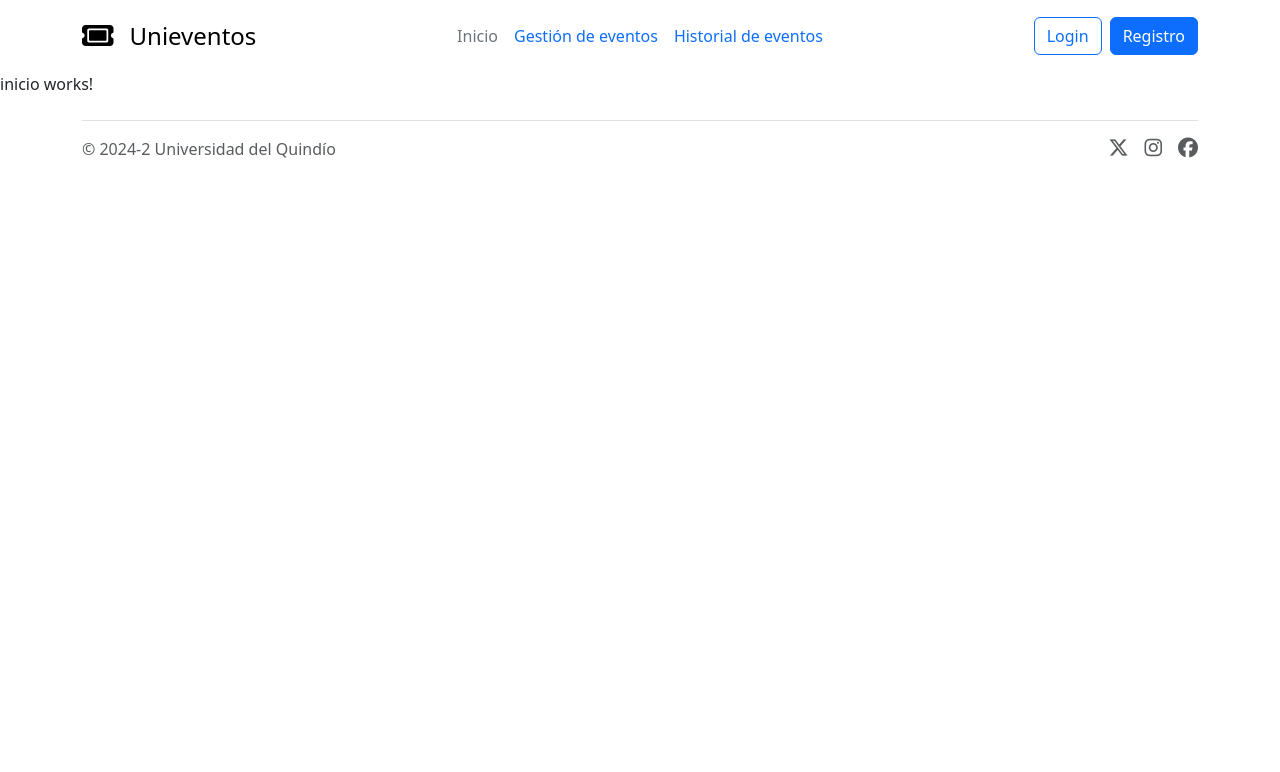
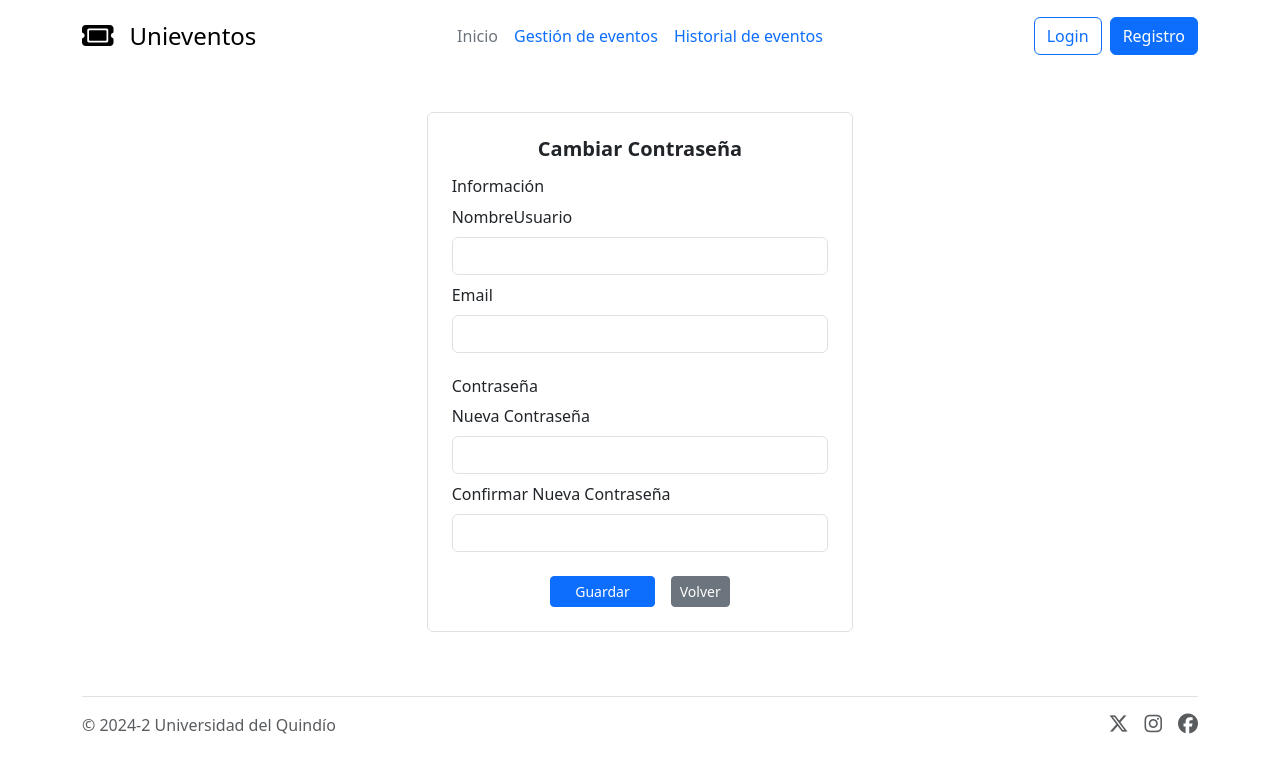
Before and after one commit to cos-03/FrontUnieventos, an Angular app: page /cambiar-contrasenia-olvidada in a window 1280 px wide. Before the commit this address led to /. Shown: the top 772 px of the page. Built offline with nearby package versions, Linux system fonts and the light colour scheme.

Commit message:
creación de componentes
Se crea el componente cambiar contraseña olvidada, aun no se conecta con el back.

```diff
--- a/src/app/app.routes.ts
+++ b/src/app/app.routes.ts
@@ -13,6 +13,7 @@ import { RecuperarContraseniaComponent } from './componentes/recuperar-contrasen
 import { GestionEventosComponent } from './componentes/gestion-eventos/gestion-eventos.component';
 import { HistorialComprasComponent } from './historial-compras/historial-compras.component';
 import { ValidarCodigoComponent } from './componentes/validar-codigo/validar-codigo.component';
+import { CambiarContraseniaOlvidadaComponent } from './componentes/cambiar-contrasenia-olvidada/cambiar-contrasenia-olvidada.component';
 
 export const routes: Routes = [
    { path: '', component: InicioComponent },  // Ruta raíz
@@ -29,5 +30,6 @@ export const routes: Routes = [
    { path: 'recuperar-contrasenia', component: RecuperarContraseniaComponent },  // Ruta para recuperar contraseña
    { path: 'historial-compras', component: HistorialComprasComponent },  // Ruta para recuperar contraseña
    { path: 'validar-codigo', component: ValidarCodigoComponent }, // Ruta para validar codigo de recuperacion de contraseña
+   { path: 'cambiar-contrasenia-olvidada', component: CambiarContraseniaOlvidadaComponent},
    { path: "**", pathMatch: "full", redirectTo: "" }  // Redirección a la página de inicio para rutas no encontradas
 ];
--- /dev/null
+++ b/src/app/componentes/cambiar-contrasenia-olvidada/cambiar-contrasenia-olvidada.component.html
@@ -0,0 +1,32 @@
+<div class="d-flex justify-content-center align-items-center" style="min-height: 75vh;">
+    <div class="col-md-6 col-lg-4 p-4 border rounded text-center position-relative">
+        <h5 class="fw-bold mb-3">Cambiar Contraseña</h5>
+
+        <div class="mb-4 text-start">
+            <h6>Información</h6>
+            <div class="mb-2">
+                <label class="form-label">NombreUsuario</label>
+                <input type="text" class="form-control" [value]="nombreUsuario" readonly>
+            </div>
+            <div class="mb-2">
+                <label class="form-label">Email</label>
+                <input type="email" class="form-control" [value]="emailUsuario" readonly>
+            </div>
+        </div>
+
+        <div class="mb-4 text-start">
+            <h6>Contraseña</h6>
+            <div class="mb-2">
+                <label class="form-label">Nueva Contraseña</label>
+                <input type="password" class="form-control" >
+            </div>
+            <div class="mb-2">
+                <label class="form-label">Confirmar Nueva Contraseña</label>
+                <input type="password" class="form-control" >
+            </div>
+        </div>
+
+        <button type="button" class="btn btn-primary btn-sm px-4">Guardar</button>
+        <button type="button" class="btn btn-secondary btn-sm ms-3">Volver</button>
+    </div>
+</div>
--- /dev/null
+++ b/src/app/componentes/cambiar-contrasenia-olvidada/cambiar-contrasenia-olvidada.component.ts
@@ -0,0 +1,13 @@
+import { Component } from '@angular/core';
+
+@Component({
+  selector: 'app-cambiar-contrasenia-olvidada',
+  standalone: true,
+  imports: [],
+  templateUrl: './cambiar-contrasenia-olvidada.component.html',
+  styleUrl: './cambiar-contrasenia-olvidada.component.css'
+})
+export class CambiarContraseniaOlvidadaComponent {
+  nombreUsuario: string = ''; // Puedes obtener este valor dinámicamente
+  emailUsuario: string = ''; // Puedes obtener este valor dinámicamente
+}
--- a/src/app/componentes/recuperar-contrasenia/recuperar-contrasenia.component.html
+++ b/src/app/componentes/recuperar-contrasenia/recuperar-contrasenia.component.html
@@ -22,6 +22,6 @@
         <button type="submit" class="btn btn-primary btn-sm px-4">Enviar</button>
       </form>
 
-      <button class="btn btn-secondary btn-sm position-absolute" style="bottom: 20px; left: 20px;">Salir</button>
+      <button type="button" routerLink="/login" class="btn btn-secondary btn-sm position-absolute" style="bottom: 20px; left: 20px;">Salir</button>
     </div>
 </div>
--- a/src/app/componentes/validar-codigo/validar-codigo.component.html
+++ b/src/app/componentes/validar-codigo/validar-codigo.component.html
@@ -19,6 +19,6 @@
             <button type="button" class="btn btn-secondary btn-sm">Reenviar código</button>
         </form>
 
-        <button class="btn btn-secondary btn-sm position-absolute" style="bottom: 20px; left: 20px;">Salir</button>
+        <button type="button" routerLink="/login" class="btn btn-secondary btn-sm position-absolute" style="bottom: 20px; left: 20px;">Salir</button>
     </div>
 </div>
--- a/src/app/componentes/validar-codigo/validar-codigo.component.ts
+++ b/src/app/componentes/validar-codigo/validar-codigo.component.ts
@@ -1,9 +1,10 @@
 import { Component } from '@angular/core';
+import { RouterModule } from '@angular/router';
 
 @Component({
   selector: 'app-validar-codigo',
   standalone: true,
-  imports: [],
+  imports: [RouterModule],
   templateUrl: './validar-codigo.component.html',
   styleUrl: './validar-codigo.component.css'
 })
```
Also changed, not shown: src/app/componentes/cambiar-contrasenia-olvidada/cambiar-contrasenia-olvidada.component.css (added).
